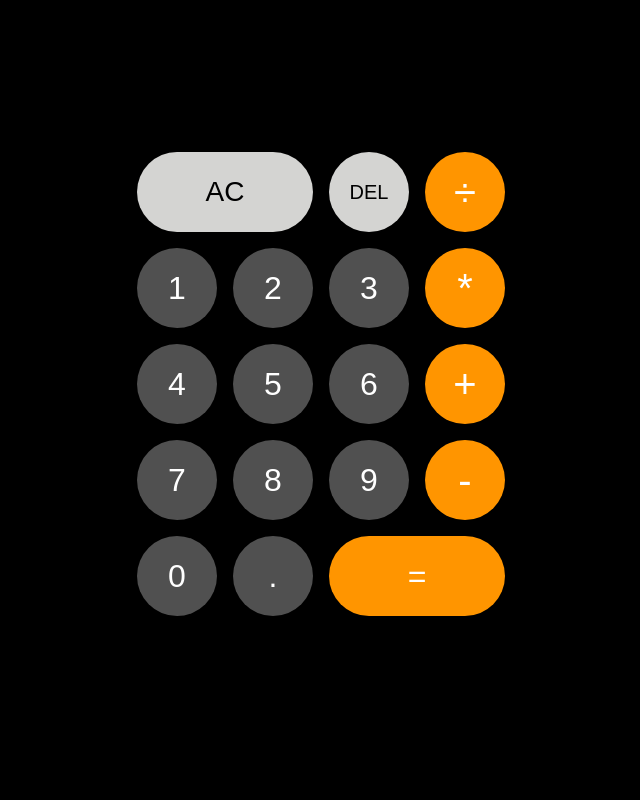
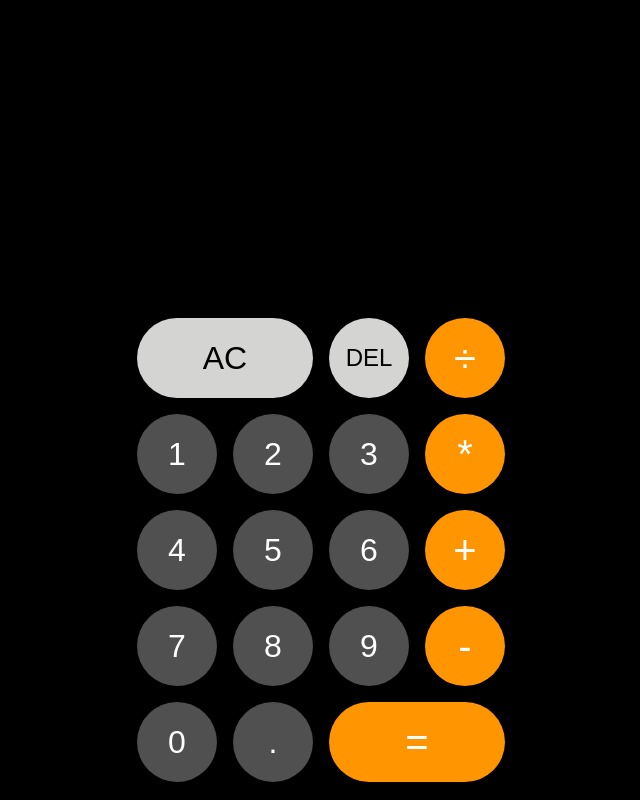
Before and after one commit to akashdeep-majumder/ios-calculator-app-clone, a React (Create React App) app: page / in a window 1280 px wide. Shown: the whole page, without its empty margins (319-959 px from the left). Built offline with nearby package versions, Linux system fonts and the light colour scheme.

Commit message:
commit	modified:   src/App.css commit	modified:   src/components/opp.module.css

```diff
--- a/src/App.css
+++ b/src/App.css
@@ -10,12 +10,12 @@ body {
 }
 
 .App {
+  height: 100vh;
   display: grid;
-  margin-top: 2rem;
   justify-content: center;
   grid-template-columns: repeat(4, 6rem);
   grid-template-rows: minmax(7rem, auto) repeat(5, 6rem);
-  padding-bottom: 20px;
+  padding-bottom: 10px;
 }
 
 .App > button {
@@ -32,17 +32,15 @@ body {
   grid-row: 2;
   color: black;
   background-color: rgb(212, 212, 210);
-  font-size: 1.75rem;
 }
 .DEL {
-  font-size: 2rem;
+  font-size: 1.5rem;
   color: black;
   background-color: rgb(212, 212, 210);
-  font-size: 1.25rem;
 }
 
 .eq-two {
-  font-size: 2rem;
+  font-size: 2.5rem;
   grid-column: 3/5;
   grid-row: 6;
   color: white;
--- a/src/components/opp.module.css
+++ b/src/components/opp.module.css
@@ -2,6 +2,7 @@
   font-size: 2.5rem;
   color: white;
   background-color: rgb(255, 149, 0);
+  justify-content: center;
 }
 .button:focus,
 .button:hover {
```
